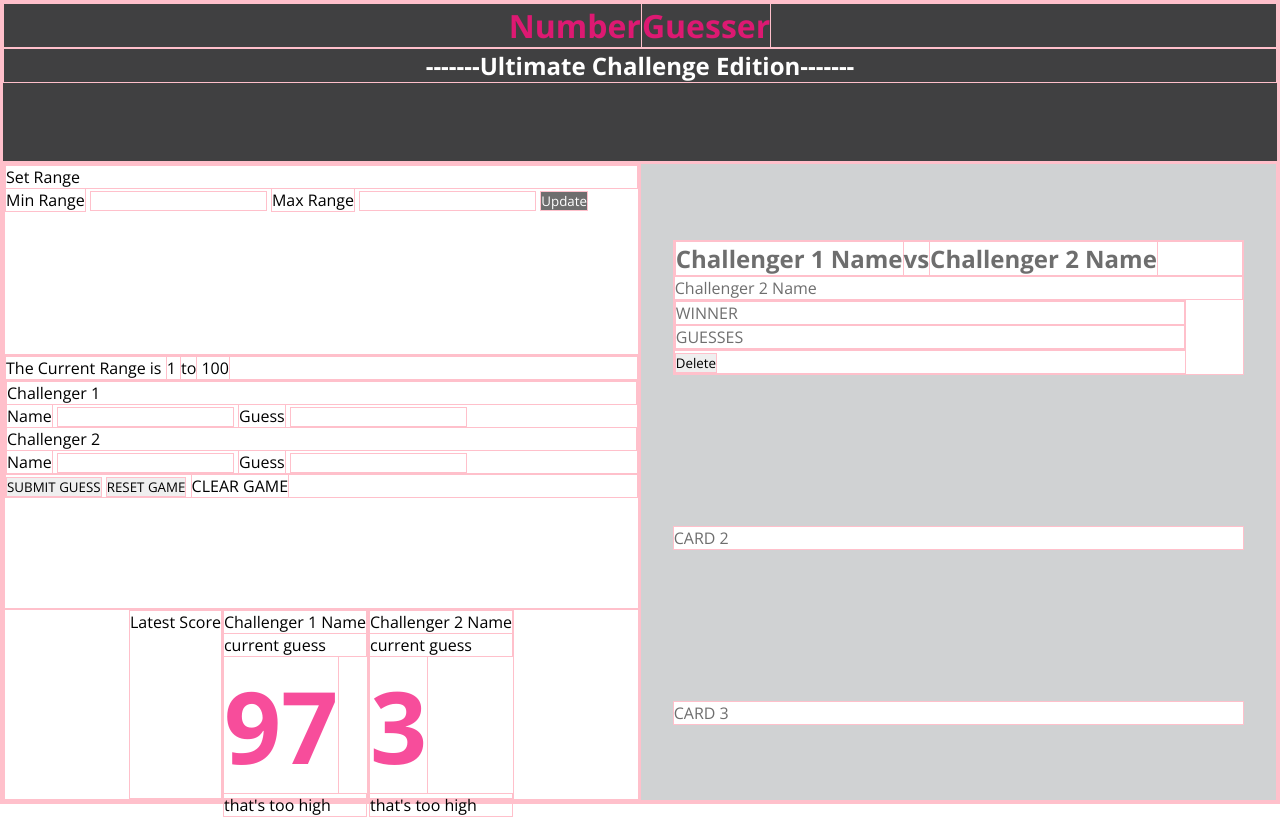
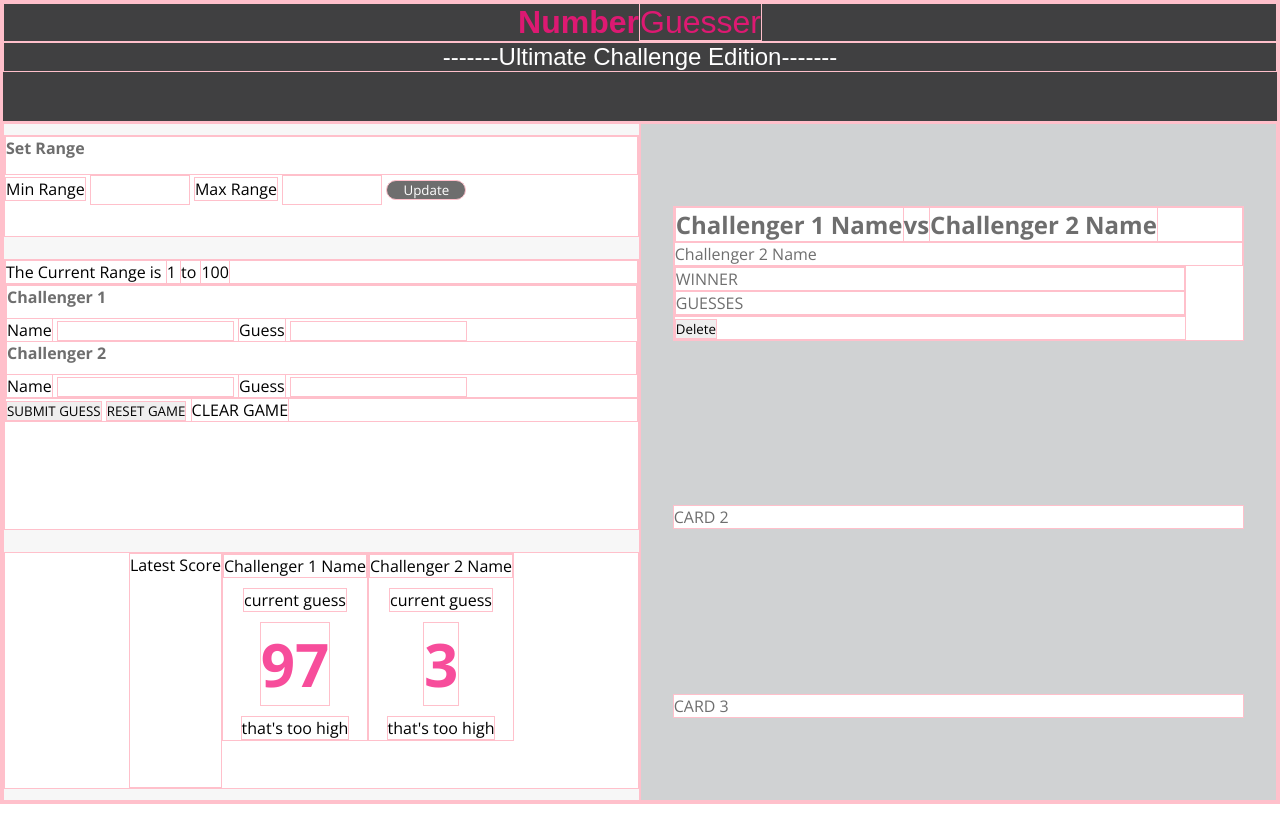
Before and after one commit to annekemcgrady/number_guesser-project, a plain HTML site: page index.html in a window 1280 px wide. Drawn offline with nearby package versions, Linux system fonts and the light colour scheme.

Commit message:
Add CSS styling to user input section

```diff
--- a/index.html
+++ b/index.html
@@ -14,7 +14,7 @@
         <main>
           <section class="user-input">
             <div class ="input-range">
-              <p>Set Range</p>
+               <p>Set Range</p>
               <label for="min-range">Min Range</label>
               <input type="text" id="input-min-range" class ="min-range" name="min-range" />
               <label for="max-range">Max Range</label>
@@ -22,20 +22,21 @@
               <button class="range-update">Update</button>
             </div>
             <div class="input-challenger">
-            <p>The Current Range is <span class="min-num">1 </span>to<span class="max-num"> 100</span></p>
+            <p>The Current Range is <span class="min-num">1 </span> to <span class="max-num"> 100</span></p>
               <div>
                 <p>Challenger 1</p>
                 <label for="challenger-1">Name</label>
                 <input type="text" name="challenger-1" class="challenger-1" />
                 <label for="guess-1">Guess</label>
                 <input type="number" name="guess-1" class="guess-1" />
+                <br>
                 <p>Challenger 2</p>
                 <label for="challenger-2">Name</label>
                 <input type="text" name="challenger-2" class="challenger-2" />
                 <label for="guess-2">Guess</label>
                 <input type="number" name="guess-2" class="guess-2" />
               </div>
-              <div>
+              <div class="bottom-buttons">
                 <button class ="submit-guess">SUBMIT GUESS</button>
                 <button class="reset-game">RESET GAME</button>
                 <buttone class="clear-game">CLEAR GAME</button>
@@ -43,6 +44,7 @@
             </div>
             <div class ="latest-score">
               <p>Latest Score</p>
+              <br>
                 <div>
                   <span class="latest-score-1">Challenger 1 Name</span>
                   <p>current guess</p>
--- a/styles.css
+++ b/styles.css
@@ -9,29 +9,29 @@
 header {
 	background-color: #404041;
 	text-align: center;
-	height: 20vh;
+	height: 15vh;
 }
 
 header h1 {
 	color: #DD1972;
-	font-family:'Open-Sans'
+	font-family:'Open-Sans', sans-serif;
 	font-weight: 700;
 }
 
 header span {
-	font-family: 'Open-Sans'
+	font-family: 'Open-Sans', sans-serif;
 	font-weight: 300;
 }
 
 header h2 {
 	color: #ffffff;
-	font-family: 'Open-Sans'
+	font-family: 'Open-Sans', sans-serif;
 	font-weight: 300;
 }
 
 main {
 	display: flex;
-	height:80vh;
+	height:85vh;
 }
 
 section {
@@ -48,28 +48,77 @@ div {
 	background-color: #f7f7f7;
 	display: flex;
 	flex-direction: column;
+	justify-content: space-around;
 }
 
 .input-range {
-	height: 30%;
+	height: 15%;
+	/*display:flex;
+	flex-direction: column;*/
+}
+
+.input-range p {
+	font-weight: 700;
+	color:#6e6e6e;
+	padding-bottom: 15px;
+}
+
+.min-range,
+.max-range {
+	display:inline-block;
+	height: 30px;
+	width: 100px;
 }
 
 .input-challenger {
-	height:40% ;
 	display: flex;
 	flex-direction: column;
+	height:40% ;
 }
 
-.latest-score {
-	height:30% ;
-	display: flex;
+.input-challenger div p {
+	font-weight: 700;
+	font-size: 16px;
+	color: #6e6e6e;
+	padding-bottom: 10px;
+}
+
+.min-num
+.max-num {
+	font-style: underline;
+	min-width: 1em;
 }
 
 .range-update {
 	background-color: #6E6E6E;
 	color: #ffffff;
+	width: 80px;
+	height: 20px;
+	border-radius: 40px;
+}
 
+.latest-score {
+	height:35% ;
+	display: flex;
+	flex-direction: row;
+	justify-content: center;
 }
+
+.latest-score div {
+	height:80%;
+	display: flex;
+	flex-direction:column;
+	align-items: center;
+	justify-content: space-between;
+}
+
+.latest-score-guess-1,
+.latest-score-guess-2 {
+	font-size: 60px;
+	color: #F74D9B;
+	font-weight: 700;
+}
+
 .history {
 	display: flex;
 	background-color: #d0d2d3;
@@ -82,16 +131,3 @@ div {
 	color: #6e6e6e;
 	width: 90%;
 }
-
-.latest-score {
-	display: flex;
-	flex-direction: row;
-	justify-content: center;
-}
-
-.latest-score-guess-1,
-.latest-score-guess-2 {
-	font-size: 100px;
-	color: #F74D9B;
-	font-weight: 700;
-}
```
